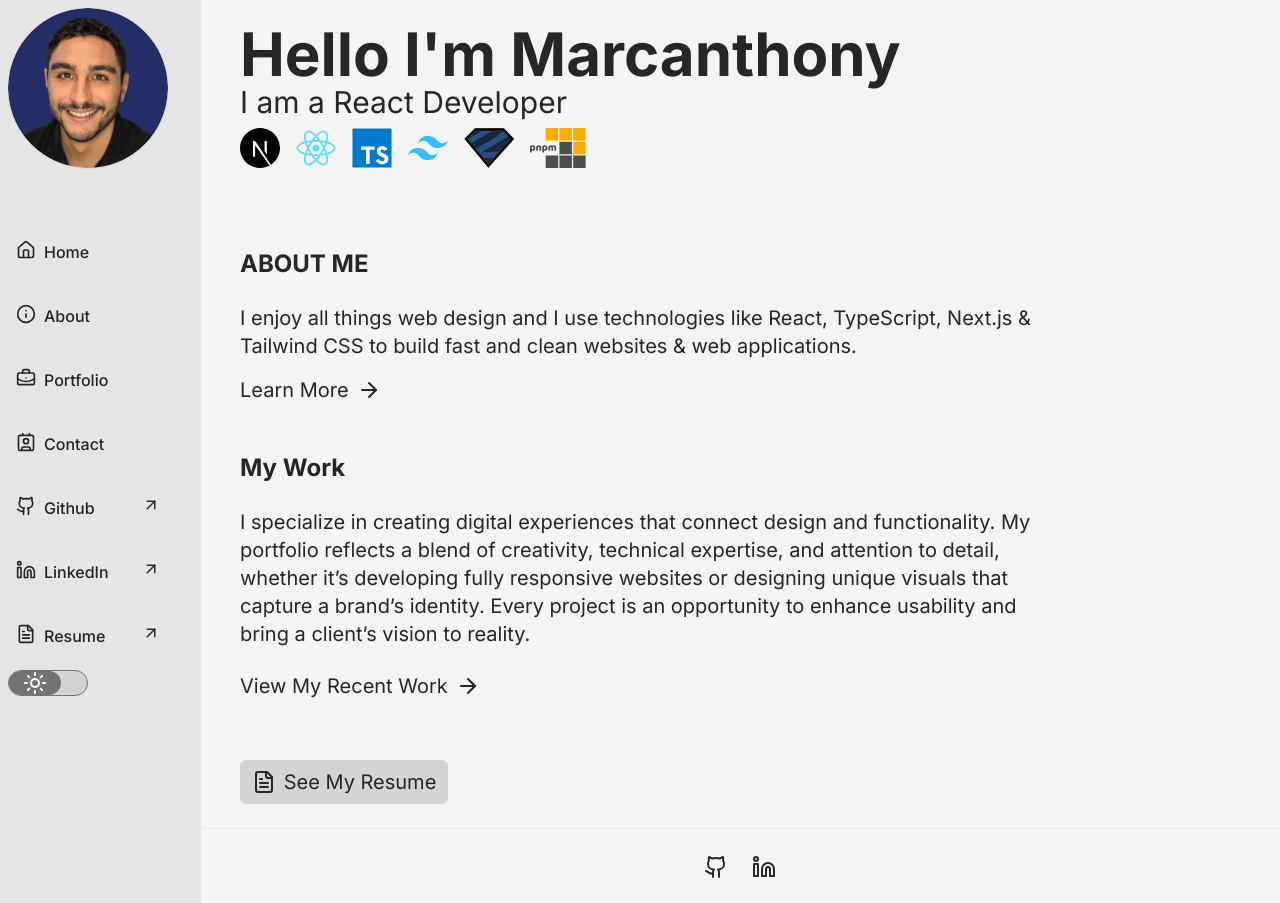
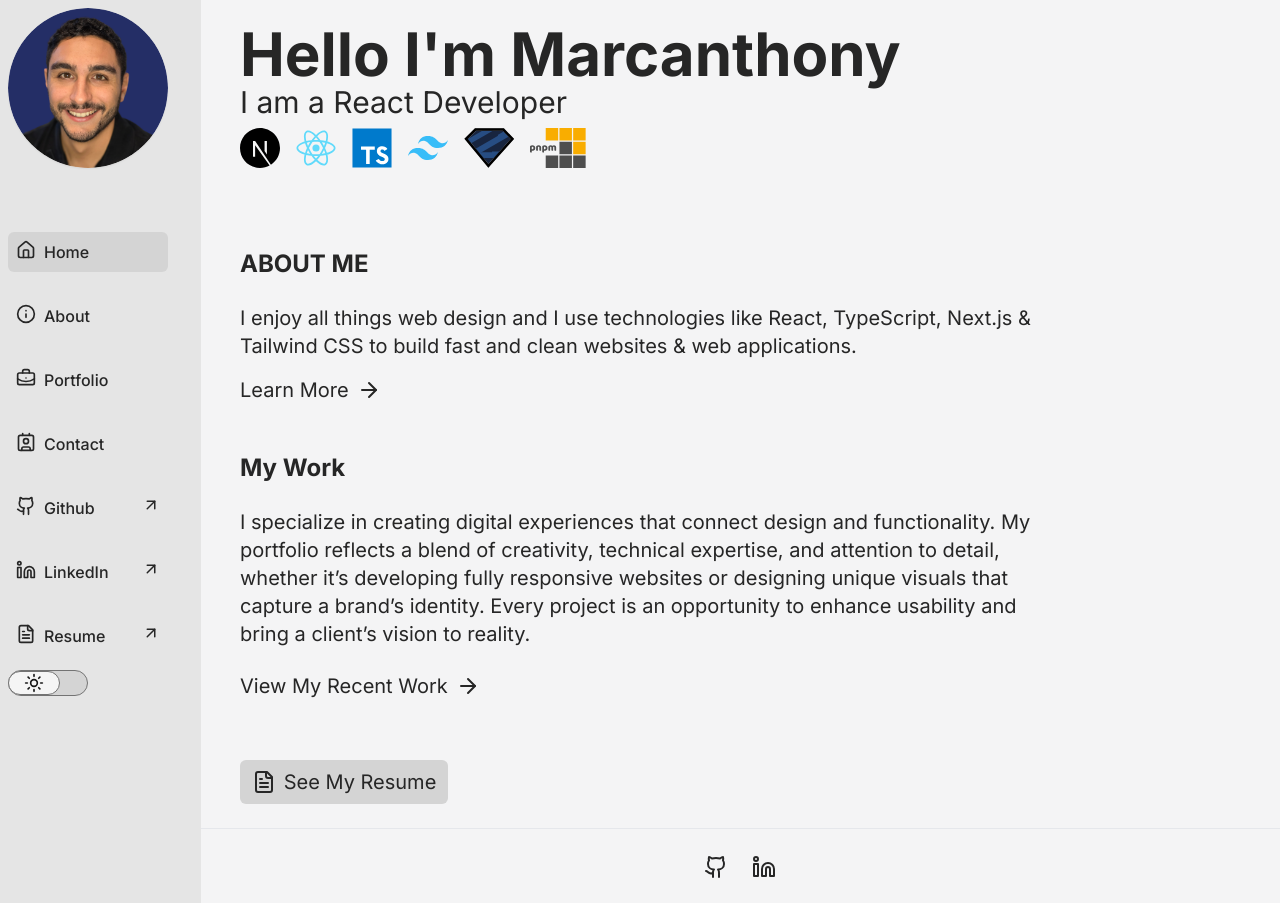
Before and after one commit to MarcAnthony-WebDev/Portfolio-Site-v2, a Next.js app: page / in a window 1280 px wide. Built offline with nearby package versions, Linux system fonts and the light colour scheme.

Commit message:
adjustments to toggle button

```diff
--- a/components/NavBar.tsx
+++ b/components/NavBar.tsx
@@ -40,7 +40,7 @@ const NavBar = () => {
         className={`md:p-5" top-0 flex h-max p-2 transition duration-200 md:fixed ${isFixed ? "fixed left-0 right-0 top-0 z-10 w-full bg-neutral-100 shadow-md dark:bg-slate-700" : "relative"}`}
       >
         <nav className="nav px-6 py-2 md:p-0 flex w-full items-center justify-between md:h-full md:flex-col md:items-start md:gap-4">
-          <div className="image-container h-20 w-20 md:h-40 md:w-40">
+          <div className="image-container h-20 w-24 md:h-40 md:w-40">
             <Link href="/" passHref className="h-full w-full">
               <Image
                 src="/images/cropped-headshot.png"
--- a/components/NavLinks.tsx
+++ b/components/NavLinks.tsx
@@ -51,7 +51,7 @@ const NavLinks = ({ isOpen, closeMenu }: NavLinksProps) => {
               className={clsx(
                 "text-md flex items-start gap-4 rounded-md p-2 font-medium text-light-color transition duration-200 hover:bg-light-bg-hover dark:text-dark-color dark:hover:bg-dark-bg-hover",
                 {
-                  "bg-neutral-200 dark:bg-slate-600": pathname === link.href,
+                  "bg-neutral-300 dark:bg-slate-600": pathname === link.href,
                 },
                 "w-full",
               )}
@@ -75,7 +75,7 @@ const NavLinks = ({ isOpen, closeMenu }: NavLinksProps) => {
         );
       })}
       <li className="md:self-start md:w-1/2 w-1/4 h-[15px]">
-        <ThemeToggler styles="p-2 md:mt-[-10px]" size={24} />
+        <ThemeToggler styles="p-2 md:mt-[-10px]" size={20} />
       </li>
     </ul >
   );
--- a/components/ThemeToggler.tsx
+++ b/components/ThemeToggler.tsx
@@ -20,27 +20,16 @@ const ThemeToggler: React.FC<ThemeTogglerProps> = ({ styles, size }) => {
   if (!mounted) return null;
   return (
     <>
-      {/* <button */}
-      {/*   className={`duration-300 focus:outline-none flex items-center justify-center rounded-full transition-all hover:bg-light-bg-hover hover:dark:bg-dark-bg-hover ${styles}`} */}
-      {/*   onClick={() => setTheme(theme === "light" ? "dark" : "light")} */}
-      {/*   aria-label="Toggle Dark Mode" */}
-      {/* > */}
-      {/*   {theme === "light" ? ( */}
-      {/*     <Moon size={size} className="text-neutral-900" /> */}
-      {/*   ) : ( */}
-      {/*     <Sun size={size} className="text-neutral-100" /> */}
-      {/*   )} */}
-      {/* </button> */}
       <label className={`relative w-full inline-block h-full dark:bg-slate-900 bg-neutral-300 rounded-full border border-solid border-neutral-500 py-[12px] ${styles}`}>
         <input className="opacity-0 w-0 h-0 toggle-button__input" type="checkbox" onChange={() => setTheme(theme === "light" ? "dark" : "light")} checked={theme === 'dark'} />
         <div className='cursor-pointer toggle-button__div absolute inset-0 rounded-lg transition-transform duration-300 w-2/3 h-full'
-          style={{ transform: theme === "dark" ? "translateX(calc(50% + 1px))" : "translateX(0)" }}
+          style={{ transform: theme === "dark" ? "translateX(calc(50% + 1px))" : "translateX(calc(0% - 1px))" }}
         >
-          <div className="absolute left-[0px] top-[0px] h-full w-full rounded-full bg-neutral-500 flex items-center justify-center transition-transform duration-300">
+          <div className="absolute border border-solid border-neutral-500 dark:border-neutral-400 left-[0px] top-[0px] h-full w-full rounded-full bg-neutral-100 dark:bg-neutral-500 flex items-center justify-center transition-transform duration-300">
             {theme === 'dark' ? (
-              <Moon size={size} />
+              <Moon size={size} className="text-neutral-100" />
             ) : (
-              <Sun size={size} />
+              <Sun size={size} className="text-neutral-900" />
             )}
           </div>
         </div>
--- a/tailwind.config.ts
+++ b/tailwind.config.ts
@@ -24,7 +24,7 @@ const config: Config = {
       backgroundColor: {
         //custom tailwind bg color class
         "light-bg": colors.zinc[100],
-        "light-bg-hover": colors.neutral[300],
+        "light-bg-hover": colors.neutral[400],
         "dark-bg": colors.gray[900],
         "dark-bg-hover": colors.slate[700],
         "accent": colors.neutral[200],
```
